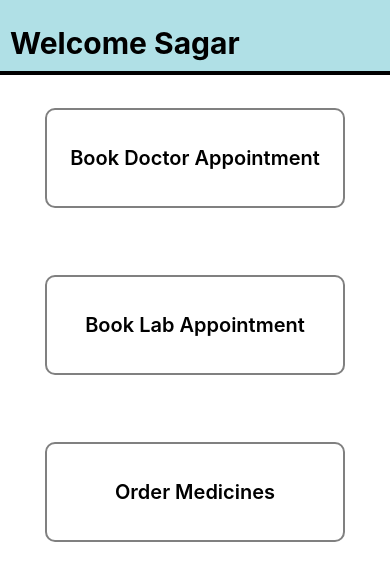
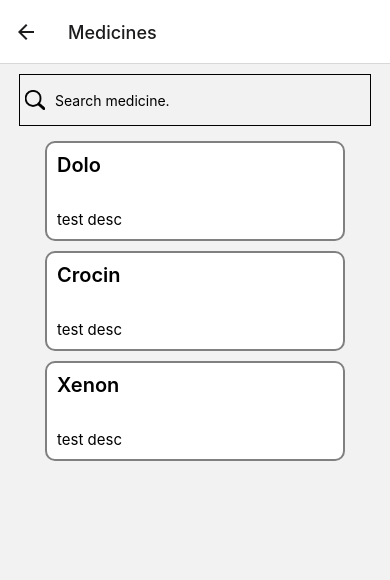
Before and after one commit to SagarTrimukhe/medicine-app, a React Native app: screen /Medicines in a window 390 px wide. Shown: the top 580 px of the page. Built offline with nearby package versions, Linux system fonts and the light colour scheme.

Commit message:
added navigation

```diff
--- a/App.js
+++ b/App.js
@@ -1,12 +1,24 @@
-import { StatusBar } from 'expo-status-bar';
-import { StyleSheet, Text, View } from 'react-native';
+import React from 'react'
+import { StyleSheet, View, Text } from 'react-native';
 import LoginPage from './pages/login';
 import Dashboard from './pages/dashboard';
+import MedicinesPage from './pages/medicines';
+
+import { NavigationContainer } from '@react-navigation/native';
+import { createNativeStackNavigator } from '@react-navigation/native-stack';
+
+
+const Stack = createNativeStackNavigator();
+
 export default function App() {
   return (
-    <View style={styles.container}>
-        <Dashboard/>
-    </View>
+      <NavigationContainer>
+        <Stack.Navigator initialRouteName="Login">
+          <Stack.Screen name="Login" component={LoginPage} options={{ headerShown: false }} />
+          <Stack.Screen name="Dashboard" component={Dashboard} options={{ headerShown: true }} />
+          <Stack.Screen name="Medicines" component={MedicinesPage} options={{ headerShown: true }} />
+        </Stack.Navigator>
+      </NavigationContainer>
   );
 }
 
--- a/package.json
+++ b/package.json
@@ -9,6 +9,7 @@
     "web": "expo start --web"
   },
   "dependencies": {
+    "@react-navigation/native-stack": "^6.9.0",
     "expo": "~46.0.9",
     "expo-status-bar": "~1.4.0",
     "react": "18.0.0",
--- a/pages/dashboard/index.js
+++ b/pages/dashboard/index.js
@@ -1,29 +1,24 @@
 import { StyleSheet, Text, View, TouchableOpacity } from 'react-native';
-import { useState } from 'react'
 
-const Dashboard = () => {
+const Dashboard = ({navigation}) => {
     const username = 'Sagar'
-
-    const handleClick = (actionName) => {
-        console.log(actionName)
-    }
 
     return (
         <View style={styles.dashboardPageContainer}>
-            <View style={styles.welcomeTitleContainer}>
-            <Text style={styles.welcomeTitle}>{`Welcome ${username}`}</Text>
+            <View style={styles.pageTitleContainer}>
+                <Text style={styles.pageTitle}>{`Welcome ${username}`}</Text>
             </View>
 
             <View style={styles.tilesContainer}>
-                <TouchableOpacity style={styles.tile} onPress={()=>{handleClick("doctor")}}>
+                <TouchableOpacity style={styles.tile} onPress={() => { navigation.navigate('Doctor Appointment') }}>
                     <Text style={styles.tileText}>Book Doctor Appointment</Text>
                 </TouchableOpacity>
 
-                <TouchableOpacity style={styles.tile} onPress={()=>{handleClick("lab")}}>
+                <TouchableOpacity style={styles.tile} onPress={() => { navigation.navigate('Lab Appointment') }}>
                     <Text style={styles.tileText}>Book Lab Appointment</Text>
                 </TouchableOpacity>
 
-                <TouchableOpacity style={styles.tile} onPress={()=>{handleClick("medicine")}}>
+                <TouchableOpacity style={styles.tile} onPress={() => { navigation.navigate('Medicines') }}>
                     <Text style={styles.tileText}>Order Medicines</Text>
                 </TouchableOpacity>
             </View>
@@ -38,36 +33,36 @@
         flex: 1,
         alignItems: 'center',
         justifyContent: "flex-start",
-        width:'100%'
+        width: '100%'
     },
-    welcomeTitleContainer:{
+    pageTitleContainer: {
         width: '100%',
-        backgroundColor:'powderblue',
+        backgroundColor: 'powderblue',
         padding: 10,
         borderBottomWidth: 4
     },
-    welcomeTitle: {
+    pageTitle: {
         fontWeight: 'bold',
         fontSize: 30,
         marginTop: 15,
     },
-    tilesContainer:{
-        height:500,
-        justifyContent:"space-around"
+    tilesContainer: {
+        height: 500,
+        justifyContent: "space-around"
     },
     tile: {
-        height:100,
-        width:300,
+        height: 100,
+        width: 300,
         backgroundColor: 'white',
         borderColor: "grey",
         borderWidth: 2,
-        borderRadius:10,
+        borderRadius: 10,
         alignItems: 'center',
         padding: 10,
-        justifyContent:'center'
+        justifyContent: 'center'
     },
     tileText: {
-        fontSize:20,
-        fontWeight:'600'
+        fontSize: 20,
+        fontWeight: '600'
     }
 })
--- a/pages/login/index.js
+++ b/pages/login/index.js
@@ -1,12 +1,12 @@
 import { StyleSheet, Text, View, TextInput, Button } from 'react-native';
 import { useState } from 'react'
 
-const LoginPage = () => {
+const LoginPage = ({navigation}) => {
     const [username, setUsername] = useState('');
     const [password, setPassword] = useState('');
 
     const onLoginPress = () => {
-
+        navigation.navigate('Dashboard')
     }
     return (
         <View style={styles.loginPageContainer}>
@@ -50,8 +50,8 @@
 const styles = StyleSheet.create({
     loginPageContainer: {
         flex: 1,
-        alignContent: 'stretch',
-        justifyContent: "flex-start"
+        alignItems: 'center',
+        justifyContent: 'flex-start',
     },
     appTitle: {
         fontWeight: 'bold',
--- /dev/null
+++ b/pages/medicines/index.js
@@ -0,0 +1,105 @@
+import { StyleSheet, Text, View, FlatList, TextInput, Image } from 'react-native';
+import { useState } from 'react';
+const MedicinesPage = () => {
+    const [searchText, setSearchText] = useState('')
+    const medicinesData = [
+        { id: "123", name: "Dolo", description: "test desc", price: 10 },
+        { id: "34", name: "Crocin", description: "test desc", price: 20 },
+        { id: "43", name: "Xenon", description: "test desc", price: 30 }
+    ]
+    return (
+        <View style={styles.medicinePageContainer}>
+            {/* <View style={styles.pageTitleContainer}>
+                <Text style={styles.pageTitle} >Medicines</Text>
+            </View> */}
+
+            <View style={styles.searchBox}>
+                <Image style={styles.tinyIcon} source={require('../../assets/search.png')}/>
+                <TextInput
+                    style={styles.input}
+                    value={searchText}
+                    onChangeText={setSearchText}
+                    placeholder="Search medicine."
+                />
+            </View>
+
+            <View style={styles.medicinesListContainer}>
+                <FlatList
+                    data={medicinesData}
+                    renderItem={medicineItem}
+                    keyExtractor={item => item.id}
+                />
+            </View>
+        </View>
+    )
+}
+
+const medicineItem = ({item}) => {
+    return (
+        <View style={styles.medicineItem}>
+            <Text style={styles.title}>{item.name}</Text>
+            <Text style={styles.description}>{item.description}</Text>
+        </View>
+    )
+}
+export default MedicinesPage
+
+const styles = StyleSheet.create({
+    medicinePageContainer: {
+        flex: 1,
+        alignItems: 'center',
+        justifyContent: "flex-start",
+        width: '100%'
+    },
+    pageTitleContainer: {
+        width: '100%',
+        backgroundColor: 'powderblue',
+        padding: 10,
+        borderBottomWidth: 4
+    },
+    pageTitle: {
+        fontWeight: 'bold',
+        fontSize: 30,
+        marginTop: 15,
+    },
+    tinyIcon:{
+        height:20,
+        width:20,
+    },
+    searchBox:{
+        borderWidth: 1,
+        flexDirection:"row",
+        alignItems:'center',
+        justifyContent:'center',
+        padding:5,
+        marginVertical:10
+    },
+    input: {
+        height: 20,
+        width: 300,
+        margin: 10,
+    },
+    medicinesListContainer: {
+        height: 500,
+        justifyContent: "space-around"
+    },
+    medicineItem: {
+        height: 100,
+        width: 300,
+        backgroundColor: 'white',
+        borderColor: "grey",
+        borderWidth: 2,
+        borderRadius: 10,
+        alignItems:'flex-start',
+        padding: 10,
+        justifyContent: 'space-between',
+        margin:5
+    },
+    title: {
+        fontSize: 20,
+        fontWeight: '600'
+    },
+    description: {
+        fontSize: 15,
+    }
+})
```
Also changed, not shown: assets/search.png (added), 1 other file (tests, documents, lock files or other folders).
